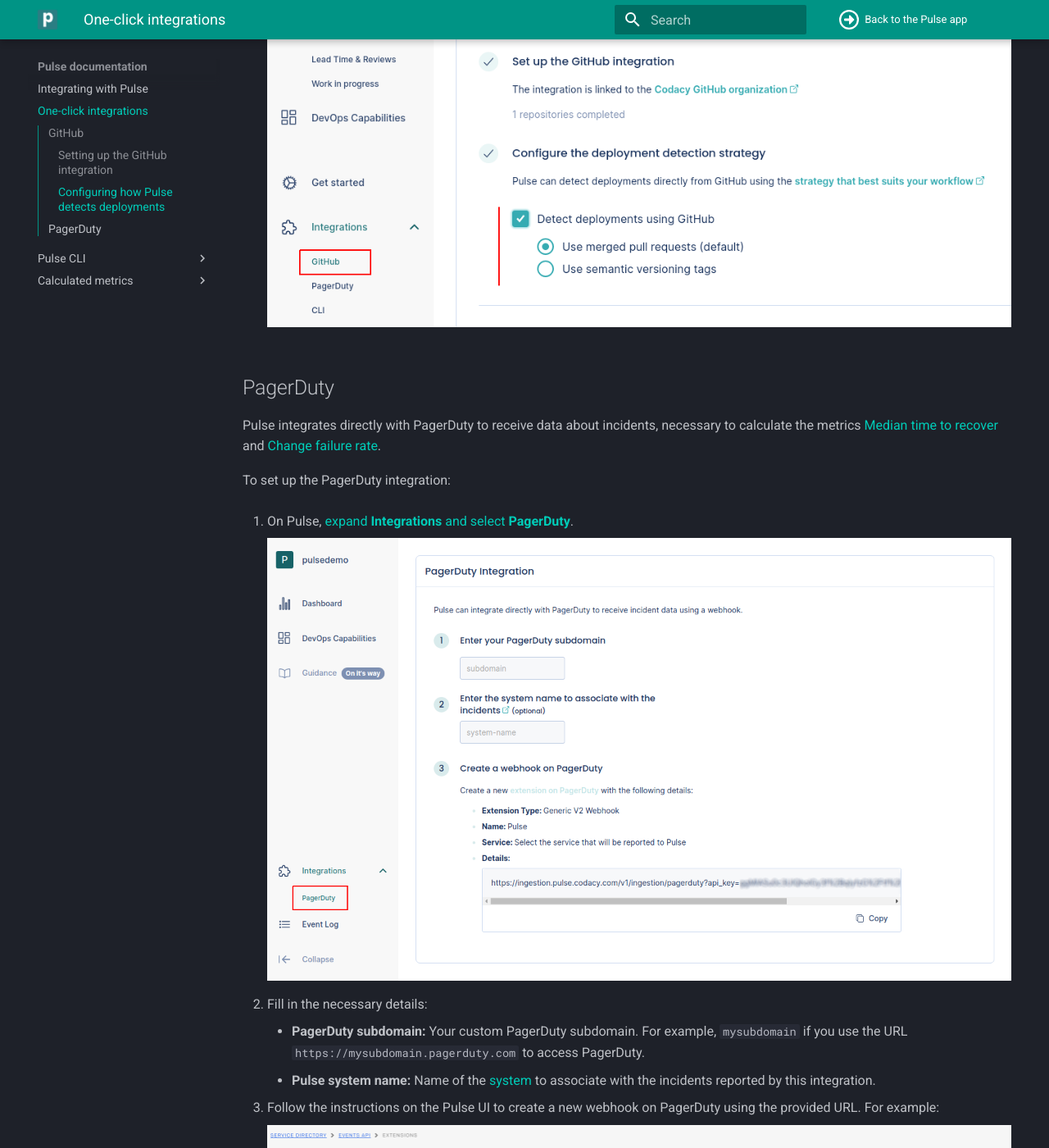
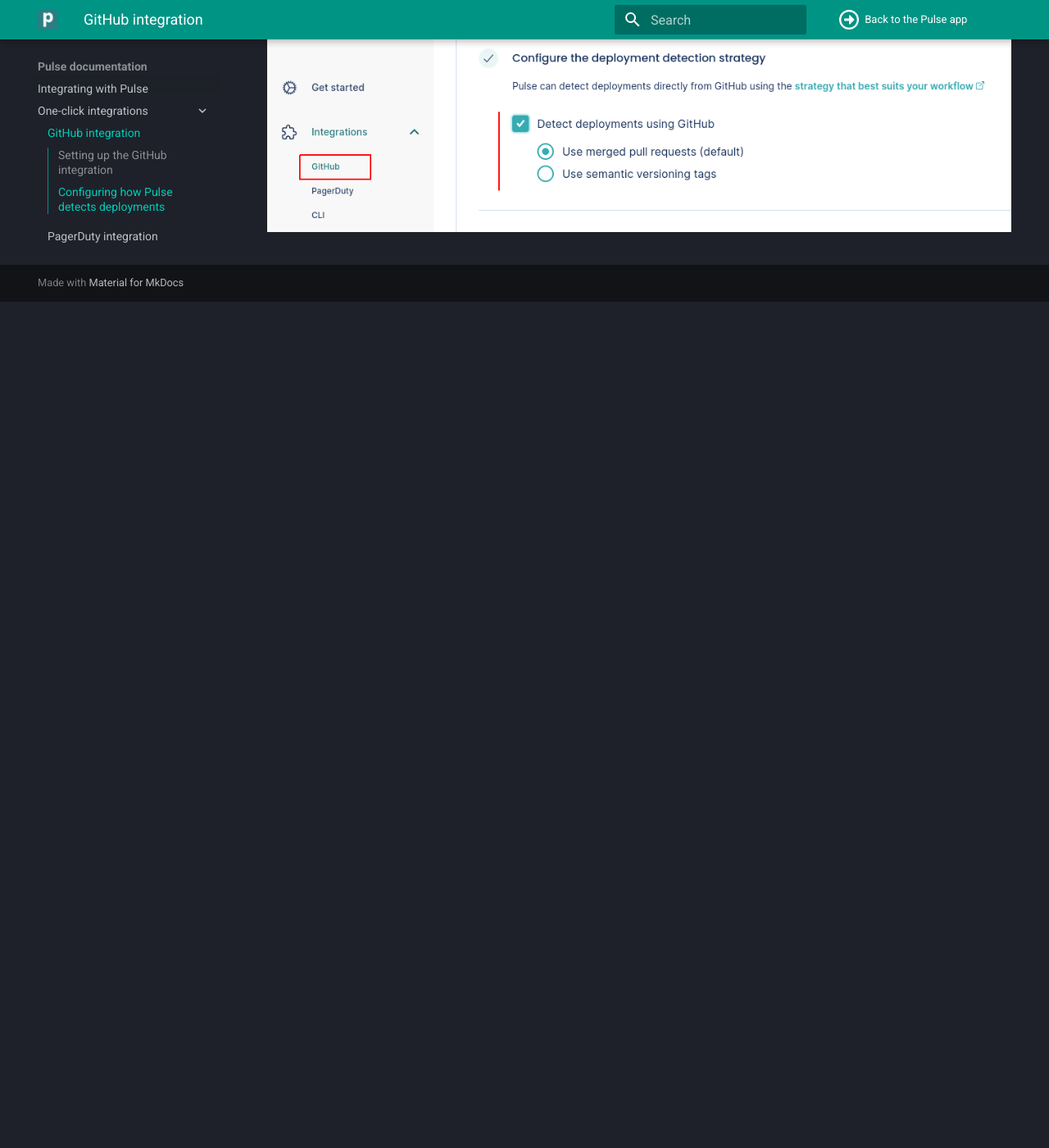
Before and after one commit to codacy/pulse-user-docs, an MkDocs documentation site: the page built from docs/one-click-integrations/github-integration.md, in a window 1280 px wide and 1400 px high, scrolled down 2944 px. Shown: the whole window at 82% size. Built offline with MkDocs 1.6.1 and Material for MkDocs 9.7.7, drawn with Linux system fonts in a browser that asks for light colours; after the commit the page ends 3311 px from its top, so only the background shows below that; some of the changed text lies outside the part shown.

Commit message:
clean: Split one-click integrations into dedicated pages

```diff
--- a/docs/one-click-integrations.md
+++ b/docs/one-click-integrations/github-integration.md
@@ -1,22 +1,18 @@
-# One-click integrations
-
-Pulse is developing "one-click integrations" for the most popular Git providers, CI/CD platforms, and incident management tools. These integrations simplify the process of setting up your workflows to send data to Pulse.
-
-## GitHub
+# GitHub integration
 
 Pulse integrates directly with GitHub to receive data about changes and deployments, necessary to calculate the metrics:
 
--   [Lead time for changes](metrics/accelerate.md#lead-time-for-changes), including the following drill-down metrics:
+-   [Lead time for changes](../metrics/accelerate.md#lead-time-for-changes), including the following drill-down metrics:
 
-    -   [Lead time for changes sub-metrics](metrics/lead-time-reviews.md#lead-time-for-changes-sub-metrics)
+    -   [Lead time for changes sub-metrics](../metrics/lead-time-reviews.md#lead-time-for-changes-sub-metrics)
 
-    -   [Review metrics](metrics/lead-time-reviews.md#review-metrics)
+    -   [Review metrics](../metrics/lead-time-reviews.md#review-metrics)
 
-    -   [Work in progress metrics](metrics/work-in-progress.md)
+    -   [Work in progress metrics](../metrics/work-in-progress.md)
 
--   [Deployment frequency](metrics/accelerate.md#deployment-frequency)
+-   [Deployment frequency](../metrics/accelerate.md#deployment-frequency)
 
-### Setting up the GitHub integration
+## Setting up the GitHub integration
 
 To set up the GitHub integration:
 
@@ -35,7 +31,7 @@
 
     If there was an error please [contact support](mailto:pulsesupport@codacy.com).
 
-### Configuring how Pulse detects deployments {: id="deployment-detection-strategy"}
+## Configuring how Pulse detects deployments {: id="deployment-detection-strategy"}
 
 Optionally, the Pulse GitHub integration can use one of two strategies to automatically detect and measure deployments in your repositories:
 
@@ -77,23 +73,3 @@
 1.  Choose the strategy that fits best your workflows, or turn off the automatic deployment detection.
 
     ![Choosing a deployment triggering strategy](images/ghi-strategy.png)
-
-
-## PagerDuty
-
-Pulse integrates directly with PagerDuty to receive data about incidents, necessary to calculate the metrics [Median time to recover](metrics/accelerate.md#median-time-to-recover) and [Change failure rate](metrics/accelerate.md#change-failure-rate).
-
-To set up the PagerDuty integration:
-
-1.  On Pulse, [expand **Integrations** and select **PagerDuty**](https://app.pulse.codacy.com/integrations/pagerduty){: target="_blank"}.
-
-    ![PagerDuty integration](images/pagerduty.png)
-
-1.  Fill in the necessary details:
-
-    -   **PagerDuty subdomain:** Your custom PagerDuty subdomain. For example, `mysubdomain` if you use the URL `https://mysubdomain.pagerduty.com` to access PagerDuty.
-    -   **Pulse system name:** Name of the [system](https://docs.pulse.codacy.com/#before-you-begin) to associate with the incidents reported by this integration.
-
-1.  Follow the instructions on the Pulse UI to create a new webhook on PagerDuty using the provided URL. For example:
-
-    ![PagerDuty webhook](images/pagerduty-webhook.png)
--- a/mkdocs.yml
+++ b/mkdocs.yml
@@ -48,7 +48,9 @@
 
 nav:
   - index.md
-  - one-click-integrations.md
+  - "One-click integrations":
+    - one-click-integrations/github-integration.md
+    - one-click-integrations/pagerduty-integration.md
   - "Pulse CLI":
     - cli/installing-the-pulse-cli.md
     - cli/pushing-data-to-pulse.md
```
Also changed, not shown: docs/index.md (+7 -2 lines), docs/metrics/work-in-progress.md (+1 -1 lines), docs/one-click-integrations/pagerduty-integration.md (added, +18 -0 lines), docs/one-click-integrations/images/ghi-installing.png (renamed from docs/images/ghi-installing.png), docs/one-click-integrations/images/ghi-ok.png (renamed from docs/images/ghi-ok.png), docs/one-click-integrations/images/ghi-strategy.png (renamed from docs/images/ghi-strategy.png), docs/one-click-integrations/images/pagerduty-webhook.png (renamed from docs/images/pagerduty-webhook.png), docs/one-click-integrations/images/pagerduty.png (renamed from docs/images/pagerduty.png).
